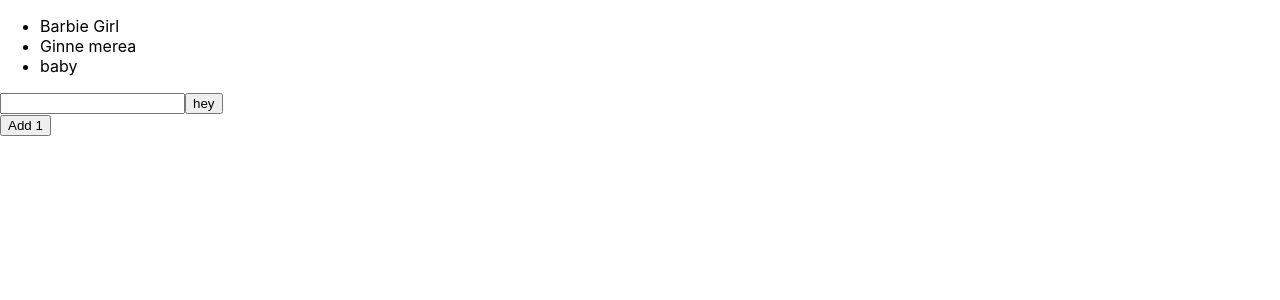
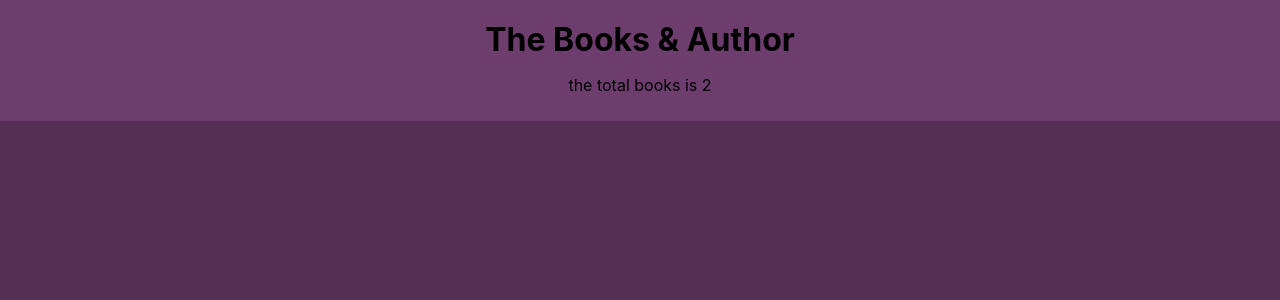
Before and after one commit to RajatArya007zxc/ContextApi-and-Recipe-app-, a React (Create React App) app: page / in a window 1280 px wide. Shown: the top 300 px of the page. Built offline with nearby package versions, Linux system fonts and the light colour scheme.

Commit message:
Making Small Project using hooks and Context API

```diff
--- a/src/App.js
+++ b/src/App.js
@@ -1,10 +1,13 @@
 import React from 'react';
 import SongList from "../src/Component/HooksComp/Song"
+import NavCom from './Component/HooksProComp/NavCom';
+import BookContext from './ContextComponent/HooksContext/BookContext';
 const App = () => {
     return (
         <div className="Ap">
-            <SongList/>
-
+           <BookContext>
+            <NavCom/>
+            </BookContext>
         </div>
     );
 }
--- /dev/null
+++ b/src/Component/HooksProComp/NavCom.jsx
@@ -0,0 +1,14 @@
+import React,{useContext} from 'react';
+import { BookConGo } from '../../ContextComponent/HooksContext/BookContext';
+
+const NavCom = () => {
+    const {books} = useContext(BookConGo);
+    return (
+        <div className="navbar">
+            <h1>The Books & Author</h1>
+    <p>the total books is {books.length}</p>
+        </div>
+    );
+}
+
+export default NavCom;
--- /dev/null
+++ b/src/ContextComponent/HooksContext/BookContext.jsx
@@ -0,0 +1,28 @@
+
+import React,{ createContext,useState } from 'react';
+import uuid from 'react-uuid';
+
+export const BookConGo=createContext();
+
+const BookContext = (props) => {
+
+    const[books,setbooks]=useState([{title:"the wings of fire",author:"Abdul Kalam",id:1},{
+        title:"the Vinci Code",author:"unknown",id:2
+    }])
+
+    const AddBooks=(t,a)=>{
+        return setbooks([...books,{title:t,author:a,id:uuid()}])
+    }
+    const DeleteBooks=(id)=>{
+       setbooks( books.filter(b=>b.id !=id))
+    }
+    return (
+       // <BookConGo.Provider value={{...books,ForAdd:AddBooks,ForDel:DeleteBooks}}>
+        <BookConGo.Provider value={{books,AddBooks,DeleteBooks}}>
+{props.children}
+        </BookConGo.Provider>
+
+    );
+}
+
+export default BookContext;
--- a/src/index.css
+++ b/src/index.css
@@ -1,3 +1,6 @@
+
+/*
+For Receipe
 body {
   margin: 0;
   font-family: -apple-system, BlinkMacSystemFont, 'Segoe UI', 'Roboto', 'Oxygen',
@@ -35,3 +38,28 @@ nav ul li {
   margin: 10px auto;
   border-radius: 10px;
 }
+*/
+body {
+  margin: 0;
+  font-family: -apple-system, BlinkMacSystemFont, "Segoe UI", "Roboto", "Oxygen",
+    "Ubuntu", "Cantarell", "Fira Sans", "Droid Sans", "Helvetica Neue",
+    sans-serif;
+  -webkit-font-smoothing: antialiased;
+  -moz-osx-font-smoothing: grayscale;
+  background: #553055;
+}
+.App{
+  background: #4c2a4c;
+  margin: 20px auto;
+  width: 90%;
+  max-width: 700px;
+  color: #eee;
+}
+.navbar{
+  padding: 10px 20px;
+  text-align: center;
+  background: #6d3d6d
+}
+.navbar h1{
+  margin: 10px 0;
+}
```
